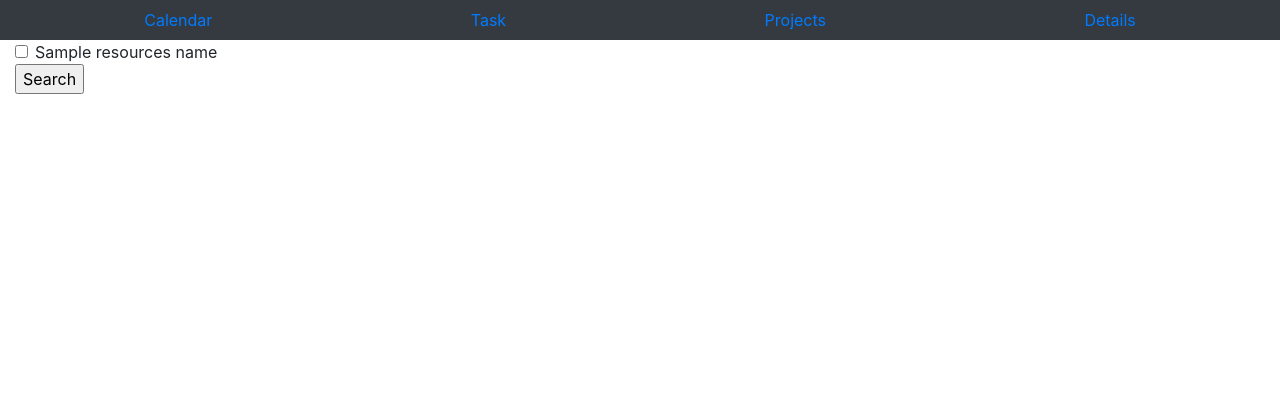
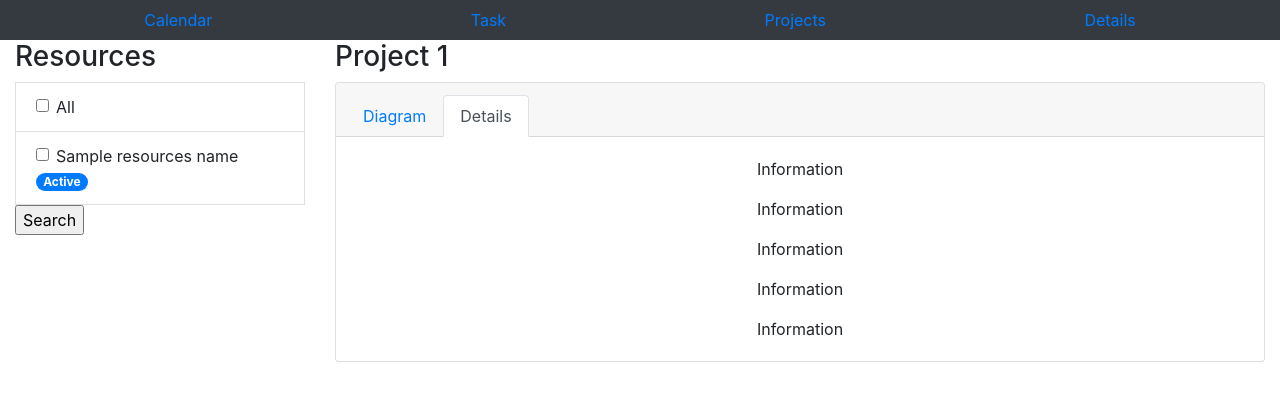
Before and after one commit to emrz98/Project_A, a Django app: template Project_A/templates/navbar_options/projects.html in a window 1280 px wide. Shown: the top 401 px of the page. Run offline with Django 3.2, Linux system fonts and the light colour scheme; the template is opened without the code that fills it: most values are stand-ins (such as "Sample title", 1, 10 or a date in 2020); some libraries are stand-ins or nearby versions.

Commit message:
First check with Aldo

```diff
--- a/Project_A/static_files/customs.css
+++ b/Project_A/static_files/customs.css
@@ -1,5 +1,5 @@
 .list-group-mine .list-group-item{
-    background-color: blue;
+    background-color: #C0C0C0;
     border-left-color: white;
 
 }
--- a/Project_A/templates/navbar_options/projects.html
+++ b/Project_A/templates/navbar_options/projects.html
@@ -25,7 +25,26 @@
             {% include 'sidebar.html'%}
           </div>
           <div class="col-9">
-
+            <h3>Project 1</h3>
+            <div class="card text-center">
+              <div class="card-header">
+                <ul class="nav nav-tabs card-header-tabs">
+                  <li class="nav-item">
+                    <a class="nav-link" href="#">Diagram</a>
+                  </li>
+                  <li class="nav-item">
+                    <a class="nav-link active" href="#">Details</a>
+                  </li>
+                </ul>
+              </div>
+              <div class="card-body">
+                <p class="card-text">Information</p>
+                <p class="card-text">Information</p>
+                <p class="card-text">Information</p>
+                <p class="card-text">Information</p>
+                <p class="card-text">Information</p>
+              </div>
+            </div>
           </div>
       </div>
 
--- a/Project_A/templates/sidebar.html
+++ b/Project_A/templates/sidebar.html
@@ -1,16 +1,32 @@
 
+    <script type="text/javascript">
+        function check(elem){
+                var elem = document.getElementById(elem);
+                elem.click()
+        }
+    </script>
+    <h3>Resources</h3>
     <ul class="list-group list-group-mine">
+
         <form action="" method="GET">
             {% csrf_token %}
+            <li class="list-group-item" onclick="check('all')">
+                <div class="form-check">
+                    <input class="form-check-input" type="checkbox" value="all" id="all" name = "people">
+                    <label class="form-check-label" for="all" >
+                        All
+                    </label>
+                </div>
+            </li>
             {% for name in resources_names %}
+            <li class="list-group-item" onclick="check('{{name}}')">
                 <div class="form-check">
                     <input class="form-check-input" type="checkbox" value={{name}} id={{name}} name = "people">
                     <label class="form-check-label" for={{name}} >
                         {{name}}
                     </label>
                 </div>
-
-            <!-- <li class="list-group-item" type="submit">{{name}} <span class="badge badge-primary badge-pill">Active</span></li> -->
+                 <span class="badge badge-primary badge-pill">Active</span></li>
             {% endfor %}
             <input type="submit" value="Search">
         </form>
--- a/static_files/customs.css
+++ b/static_files/customs.css
@@ -1,5 +1,5 @@
 .list-group-mine .list-group-item{
-    background-color: blue;
+    background-color: #C0C0C0;
     border-left-color: white;
 
 }
```
Also changed, not shown: Project_A/templates/navbar_options/task.html (+12 -4 lines), team_management/querys.py (+2 -6 lines), team_management/views.py (+6 -1 lines), 4 other files. Lines whose indentation alone changed are shown as unchanged.
